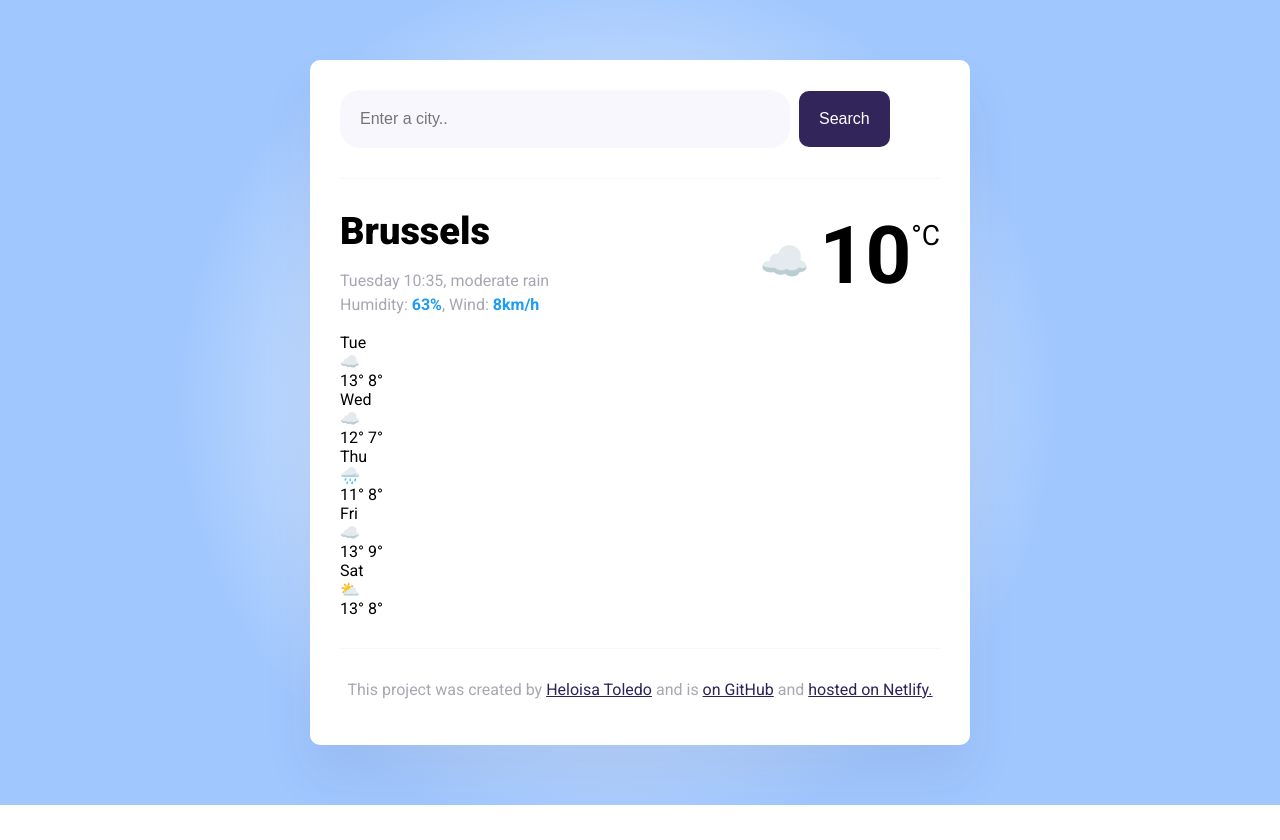
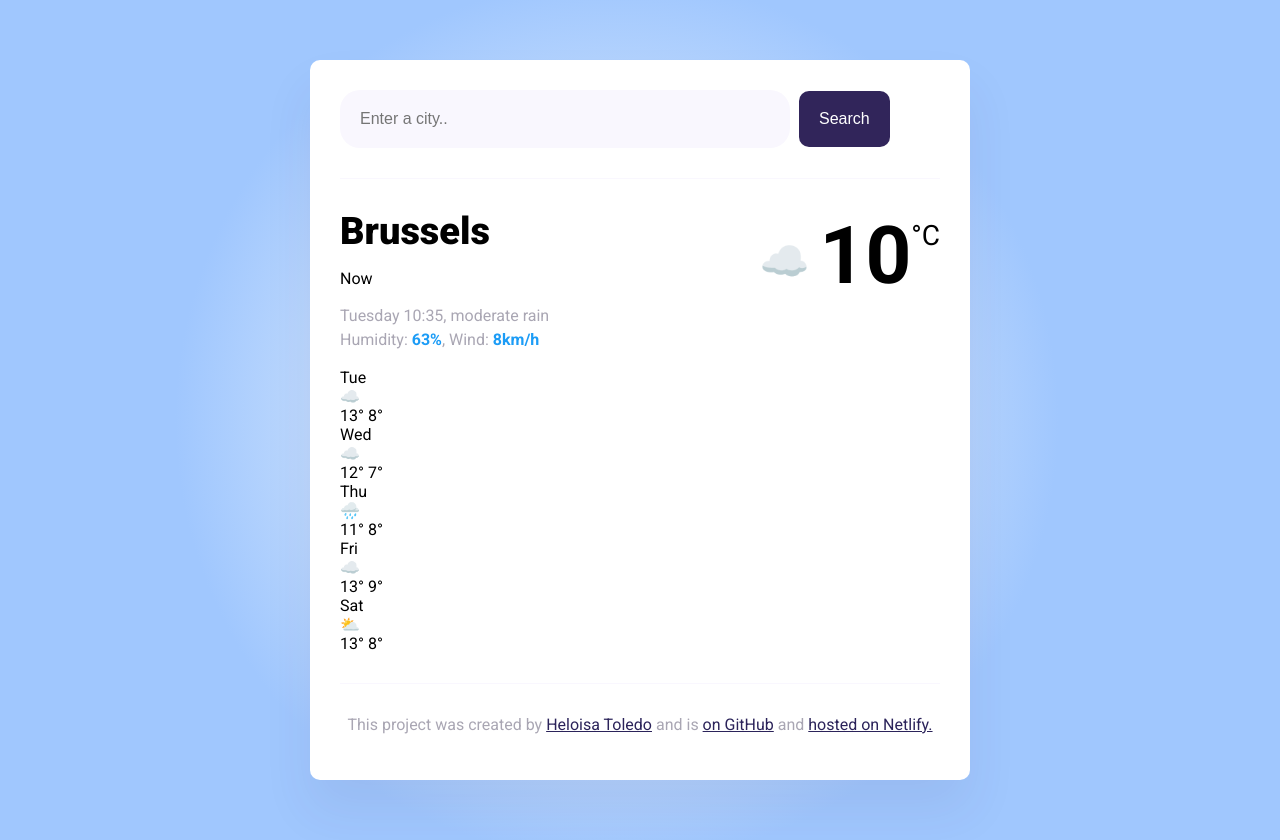
Before and after one commit to helo3toledo/metereologia, a plain HTML site: page index.html in a window 1280 px wide. Before the commit the page ends 805 px from the top, so only its background shows below. Drawn offline with nearby package versions, Linux system fonts and the light colour scheme.

Commit message:
added paragraph

```diff
--- a/index.html
+++ b/index.html
@@ -31,6 +31,7 @@
         <div class="current-weather">
           <div>
             <h1 class="current-city" id="current-city">Brussels</h1>
+            <p> Now </p>
 
             <p class="current-details">
               <span id="current-date"></span>, moderate rain <br />
```
